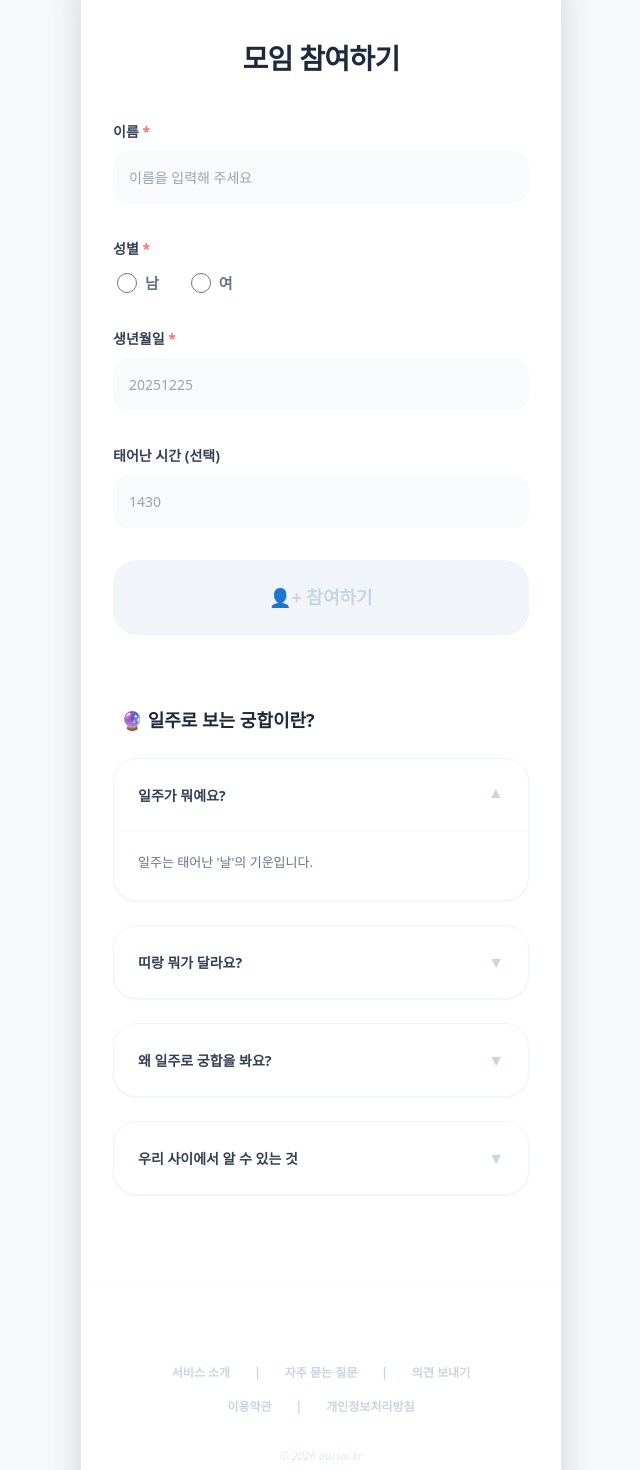
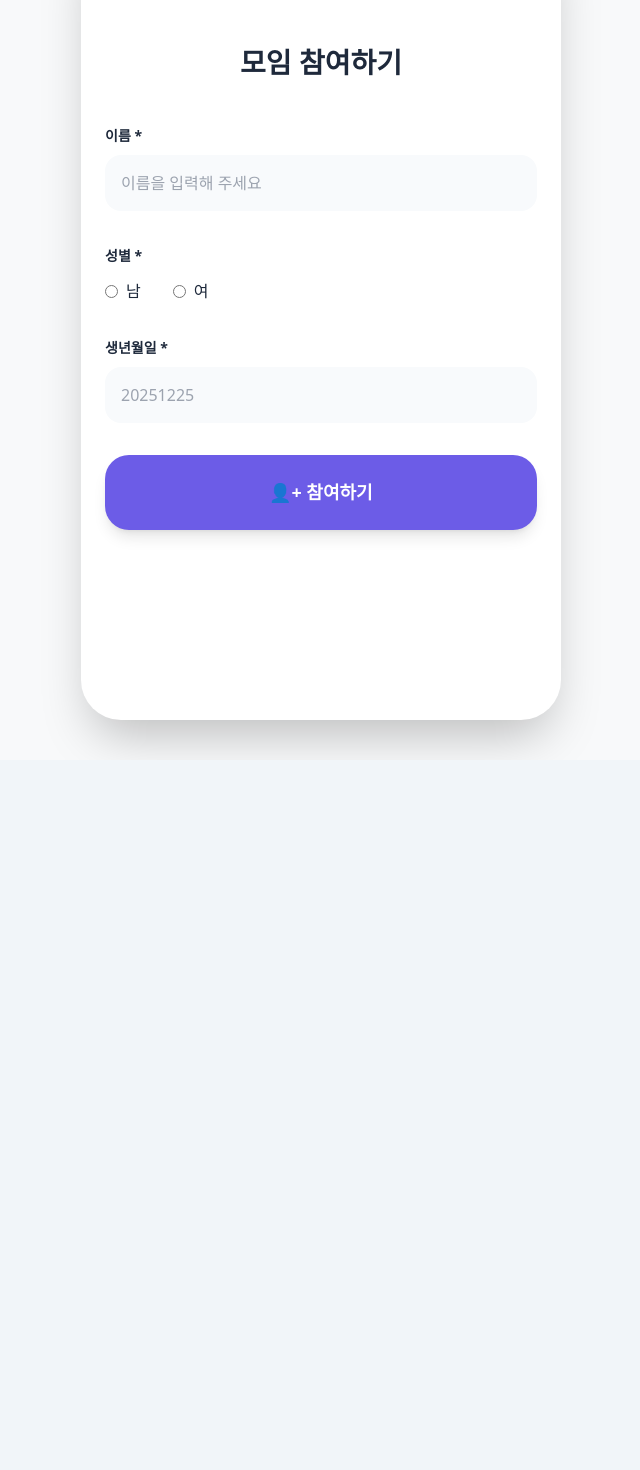
Before and after one commit to PLANB-John/oursai-web, a Next.js app: page /join in a window 1280 px wide. Shown: the part 120-1590 px from the top of the page, without its empty margins (319-959 px from the left). After the commit the page ends 880 px from the top, so only its background shows below. Built offline with nearby package versions, Linux system fonts and the light colour scheme.

Commit message:
Update join.js

```diff
--- a/pages/join.js
+++ b/pages/join.js
@@ -1,113 +1,44 @@
 import React, { useState } from 'react';
 import Head from 'next/head';
-import { motion, AnimatePresence } from 'framer-motion';
 import { useRouter } from 'next/router';
 
 export default function JoinGroup() {
   const router = useRouter();
-  const [openAccordion, setOpenAccordion] = useState(0);
-  const [formData, setFormData] = useState({
-    userName: '', gender: '', calendar: '양력', birthDate: '', birthTime: ''
-  });
-
-  const isIljuValid = formData.userName.trim().length > 0 &&
-                      formData.gender !== '' &&
-                      formData.birthDate.length === 8;
+  const [formData, setFormData] = useState({ userName: '', gender: '', birthDate: '' });
 
   const handleJoin = () => {
-    if (isIljuValid) {
-      // 1. 새로운 멤버 객체 생성 [cite: 2026-02-16]
+    if (formData.userName.trim() && formData.gender && formData.birthDate.length === 8) {
+      const existingMembers = JSON.parse(localStorage.getItem('groupMembers') || '[]');
+
       const newMember = {
-        id: Date.now(), // 고유 ID 생성
+        id: Date.now(),
         name: formData.userName,
         emoji: formData.gender === '남' ? '👦' : '👧',
-        ilju: '병인', // 실제 로직 연결 전 임시 값
+        ilju: '병인',
         element: '화(火)',
-        desc: '새롭게 합류한 멤버입니다! 기존 멤버들과의 케미를 확인해보세요.',
-        color: '#8e44ad'
+        desc: '새롭게 참여한 멤버입니다! 기존 멤버들과의 케미를 확인해보세요.',
+        color: '#6c5ce7'
       };
 
-      // 2. 로컬 저장소에 저장하여 group.js에서 꺼내 쓸 수 있게 함 [cite: 2026-02-16]
-      const existingMembers = JSON.parse(localStorage.getItem('groupMembers') || '[]');
       localStorage.setItem('groupMembers', JSON.stringify([...existingMembers, newMember]));
-
-      // 3. 이동
-      router.push('/group?joined=true');
+      router.push('/group');
     }
   };
 
   return (
     <div className="min-h-screen bg-[#f8f9fa] flex justify-center items-start sm:py-10 font-sans text-slate-800">
       <Head><title>모임 참여하기 | 우리 사이</title></Head>
-      <div className="w-full max-w-[480px] min-h-screen bg-white shadow-2xl flex flex-col relative overflow-hidden sm:rounded-[40px] pb-20">
-
-        <div className="px-6 py-6 border-b border-slate-50 flex items-center">
-          <button onClick={() => router.back()} className="text-[13px] text-slate-400 font-bold flex items-center gap-1">‹ 모임으로 돌아가기</button>
-        </div>
-
+      <div className="w-full max-w-[480px] min-h-screen bg-white shadow-2xl flex flex-col sm:rounded-[40px] overflow-hidden pb-20">
+        <div className="px-6 py-6 border-b border-slate-50"><button onClick={() => router.back()} className="text-[13px] text-slate-400 font-bold">‹ 뒤로가기</button></div>
         <main className="px-6 py-12 space-y-10">
-          <div className="text-center space-y-2">
-            <h1 className="text-[28px] font-black text-slate-800 tracking-tight">모임 참여하기</h1>
+          <h1 className="text-[28px] font-black text-center">모임 참여하기</h1>
+          <div className="space-y-8">
+            <div className="space-y-2"><label className="text-[14px] font-black">이름 *</label><input type="text" placeholder="이름을 입력해 주세요" className="w-full p-4 bg-slate-50 rounded-2xl" onChange={(e) => setFormData({...formData, userName: e.target.value})} /></div>
+            <div className="space-y-3"><label className="text-[14px] font-black">성별 *</label><div className="flex gap-8">{['남', '여'].map((g) => (<label key={g} className="flex items-center gap-2"><input type="radio" name="gender" onChange={() => setFormData({...formData, gender: g})} className="accent-[#6c5ce7]" />{g}</label>))}</div></div>
+            <div className="space-y-2"><label className="text-[14px] font-black">생년월일 *</label><input type="text" placeholder="20251225" maxLength={8} className="w-full p-4 bg-slate-50 rounded-2xl" onChange={(e) => setFormData({...formData, birthDate: e.target.value})} /></div>
+            <button onClick={handleJoin} className="w-full py-6 bg-[#6c5ce7] text-white rounded-[24px] font-black text-[18px] shadow-lg">👤+ 참여하기</button>
           </div>
-
-          <section className="space-y-8 px-2">
-            <div className="space-y-2">
-              <label className="text-[14px] font-black text-slate-700">이름 <span className="text-red-400">*</span></label>
-              <input type="text" placeholder="이름을 입력해 주세요" className="w-full p-4 bg-slate-50 rounded-2xl text-[14px] focus:outline-none focus:ring-2 focus:ring-purple-100" onChange={(e) => setFormData({...formData, userName: e.target.value})} />
-            </div>
-
-            <div className="space-y-3">
-              <label className="text-[14px] font-black text-slate-700">성별 <span className="text-red-400">*</span></label>
-              <div className="flex gap-8 ml-1">
-                {['남', '여'].map((g) => (
-                  <label key={g} className="flex items-center gap-2 cursor-pointer group">
-                    <input type="radio" name="gender" onChange={() => setFormData({...formData, gender: g})} className="w-5 h-5 accent-[#6c5ce7]" />
-                    <span className="text-[15px] font-bold text-slate-500">{g}</span>
-                  </label>
-                ))}
-              </div>
-            </div>
-
-            <div className="space-y-2">
-              <label className="text-[14px] font-black text-slate-700">생년월일 <span className="text-red-400">*</span></label>
-              <input type="text" placeholder="20251225" maxLength={8} className="w-full p-4 bg-slate-50 rounded-2xl text-[14px] focus:outline-none focus:ring-2 focus:ring-purple-100" onChange={(e) => setFormData({...formData, birthDate: e.target.value})} />
-            </div>
-
-            <div className="space-y-2">
-              <label className="text-[14px] font-black text-slate-700">태어난 시간 (선택)</label>
-              <input type="text" placeholder="1430" className="w-full p-4 bg-slate-50 rounded-2xl text-[14px] focus:outline-none" />
-            </div>
-
-            <button onClick={handleJoin} disabled={!isIljuValid} className={`w-full py-6 rounded-[24px] font-black text-[18px] transition-all ${isIljuValid ? 'bg-[#6c5ce7] text-white' : 'bg-slate-100 text-slate-300'}`}>
-              👤+ 참여하기
-            </button>
-
-            {/* 하단 아코디언 */}
-            <div className="pt-10 space-y-6">
-              <h2 className="text-[18px] font-black text-slate-800 px-2">🔮 일주로 보는 궁합이란?</h2>
-              {[ { q: "일주가 뭐예요?", a: "일주는 태어난 '날'의 기운입니다." }, { q: "띠랑 뭐가 달라요?", a: "띠는 해, 일주는 날 기준입니다." }, { q: "왜 일주로 궁합을 봐요?", a: "나의 본질적인 성향을 가장 잘 나타내기 때문입니다." }, { q: "우리 사이에서 알 수 있는 것", a: "멤버 간 케미 등급과 관계 네트워크를 볼 수 있습니다." } ].map((item, idx) => (
-                <div key={idx} className="bg-white rounded-3xl border border-slate-100 overflow-hidden shadow-sm">
-                  <button onClick={() => setOpenAccordion(openAccordion === idx ? null : idx)} className="w-full p-6 flex justify-between items-center text-left">
-                    <span className="text-[14px] font-bold text-slate-700">{item.q}</span>
-                    <span className={`text-slate-300 transition-transform ${openAccordion === idx ? 'rotate-180' : ''}`}>▼</span>
-                  </button>
-                  {openAccordion === idx && <div className="px-6 pb-6 text-[13px] text-slate-500 leading-7 border-t border-slate-50 pt-4">{item.a}</div>}
-                </div>
-              ))}
-            </div>
-          </section>
         </main>
-
-        {/* 5종 푸터 */}
-        <footer className="px-8 py-20 bg-white text-center border-t border-slate-50 mt-10">
-          <div className="flex justify-center gap-6 text-[12px] text-slate-300 font-bold mb-4">
-            <a href="/intro">서비스 소개</a><span>|</span><a href="/faq">자주 묻는 질문</a><span>|</span><a href="/feedback">의견 보내기</a>
-          </div>
-          <div className="flex justify-center gap-6 text-[12px] text-slate-300 font-bold mb-8">
-            <a href="/terms">이용약관</a><span>|</span><a href="/privacy">개인정보처리방침</a>
-          </div>
-          <p className="text-[11px] text-slate-200 font-medium italic">© 2026 oursai.kr</p>
-        </footer>
       </div>
     </div>
   );
```
